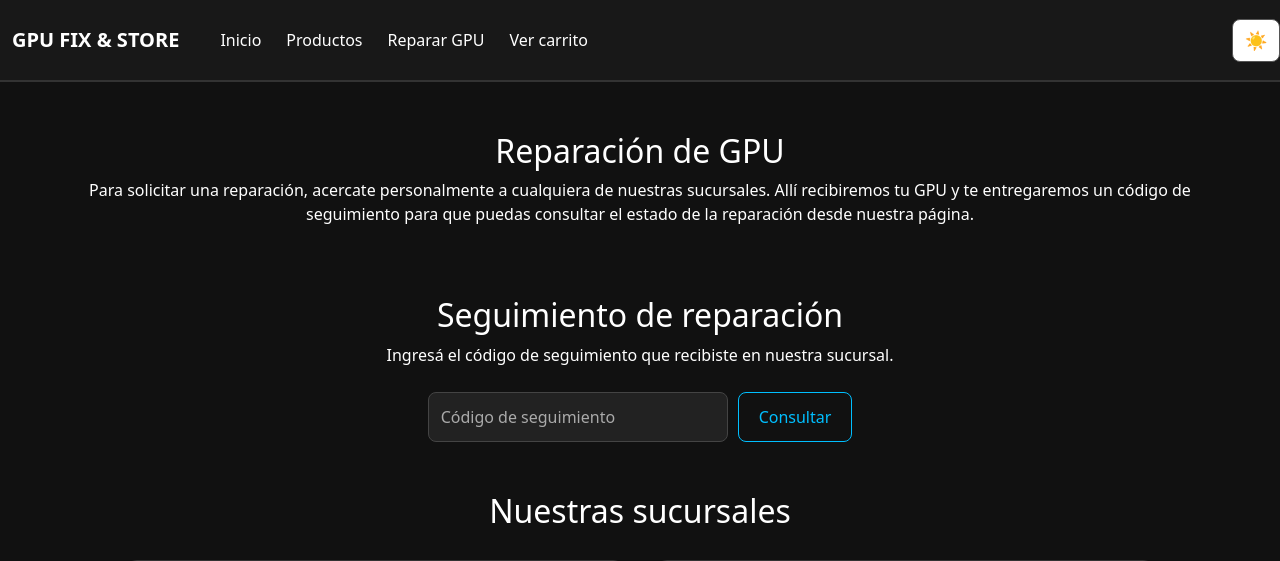
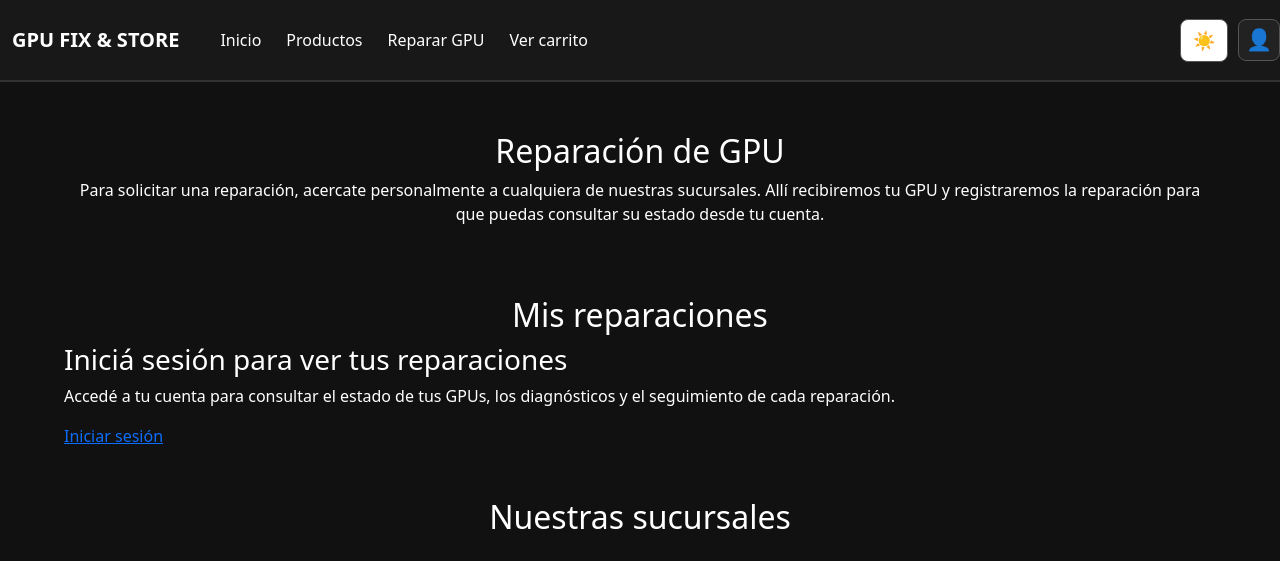
Before and after one commit to Romeriano1/GPUFIX, a PHP site: page /reparar.html in a window 1280 px wide. Shown: the top 561 px of the page. Run offline with PHP 8.4, Linux system fonts and the light colour scheme.

Commit message:
Cambio 9
Comienza el inicio de sesion
Agregado boton para inicio de sesion

```diff
--- a/reparar.html
+++ b/reparar.html
@@ -1,5 +1,4 @@
 <!DOCTYPE html>
-
 <html lang="es">
 
 <head>
@@ -7,12 +6,8 @@
     <meta name="viewport" content="width=device-width, initial-scale=1.0">
     <title>Reparar GPU - GPU FIX & STORE</title>
 
-
     <link rel="stylesheet" href="style.css">
-
     <link href="https://cdn.jsdelivr.net/npm/bootstrap@5.3.8/dist/css/bootstrap.min.css" rel="stylesheet">
-
-
 </head>
 
 <body>
@@ -59,9 +54,26 @@
 
             <div class="navbar-derecha">
 
-            <button id="themeButton" class="theme-button">
+                <button id="themeButton" class="theme-button" type="button" aria-label="Cambiar tema">
                     ☀️
                 </button>
+
+                <div class="cuenta-contenedor">
+
+                    <button
+                        id="cuentaButton"
+                        class="cuenta-button"
+                        type="button"
+                        aria-label="Abrir menú de usuario"
+                        aria-expanded="false">
+                        👤
+                    </button>
+
+                    <div id="cuentaMenu" class="cuenta-menu">
+                        <a href="login.html">Iniciar sesión</a>
+                    </div>
+
+                </div>
 
             </div>
 
@@ -77,32 +89,30 @@
 
             <p class="reparaciones-intro">
                 Para solicitar una reparación, acercate personalmente a cualquiera de nuestras sucursales.
-            Allí recibiremos tu GPU y te entregaremos un código de seguimiento para que puedas consultar
-            el estado de la reparación desde nuestra página.
+                Allí recibiremos tu GPU y registraremos la reparación para que puedas consultar su estado
+                desde tu cuenta.
             </p>
 
         </section>
 
         <section class="seguimiento">
 
-        <h2>Seguimiento de reparación</h2>
+            <h2>Mis reparaciones</h2>
+
+            <div class="acceso-reparaciones">
+
+                <h3>Iniciá sesión para ver tus reparaciones</h3>
 
                 <p>
-            Ingresá el código de seguimiento que recibiste en nuestra sucursal.
+                    Accedé a tu cuenta para consultar el estado de tus GPUs,
+                    los diagnósticos y el seguimiento de cada reparación.
                 </p>
 
-        <form class="formulario-seguimiento">
+                <a href="login.html" class="boton-iniciar-sesion">
+                    Iniciar sesión
+                </a>
 
-            <input
-                type="text"
-                placeholder="Código de seguimiento"
-                aria-label="Código de seguimiento">
-
-            <button type="submit">
-                Consultar
-            </button>
-
-        </form>
+            </div>
 
         </section>
 
@@ -135,7 +145,8 @@
 
                     <a class="boton-maps"
                         href="https://www.google.com/maps/search/?api=1&query=Av.+Rivadavia+5376,+Buenos+Aires,+Argentina"
-                    target="_blank">
+                        target="_blank"
+                        rel="noopener noreferrer">
                         Ver en Google Maps
                     </a>
 
@@ -162,7 +173,8 @@
 
                     <a class="boton-maps"
                         href="https://www.google.com/maps/search/?api=1&query=Florida+537,+Buenos+Aires,+Argentina"
-                    target="_blank">
+                        target="_blank"
+                        rel="noopener noreferrer">
                         Ver en Google Maps
                     </a>
 
@@ -182,6 +194,25 @@
 
     <script src="script.js"></script>
 
+    <script>
+        const cuentaButton = document.getElementById("cuentaButton");
+        const cuentaMenu = document.getElementById("cuentaMenu");
+
+        cuentaButton.addEventListener("click", function(event) {
+            event.stopPropagation();
+
+            const abierto = cuentaMenu.classList.toggle("visible");
+            cuentaButton.setAttribute("aria-expanded", abierto);
+        });
+
+        document.addEventListener("click", function(event) {
+            if (!event.target.closest(".cuenta-contenedor")) {
+                cuentaMenu.classList.remove("visible");
+                cuentaButton.setAttribute("aria-expanded", "false");
+            }
+        });
+    </script>
+
     <script src="https://cdn.jsdelivr.net/npm/bootstrap@5.3.8/dist/js/bootstrap.bundle.min.js"></script>
 
 </body>
--- a/style.css
+++ b/style.css
@@ -167,8 +167,10 @@ body.light-theme .theme-button:hover {
 
 /* MENÚ DE CUENTA */
 
-.cuenta-menu {
+.cuenta-contenedor {
     position: relative;
+    display: flex;
+    align-items: center;
 }
 
 .cuenta-button {
@@ -181,6 +183,7 @@ body.light-theme .theme-button:hover {
     border-radius: 8px;
     background-color: #222222;
     color: white;
+    font-size: 21px;
     cursor: pointer;
     transition: 0.3s;
 }
```
Also changed, not shown: other parts of style.css (+8 -17 lines), carrito.html (+37 -8 lines), index.html (+35 -6 lines), productos.html (+37 -1 lines), rx7600.html (+43 -2 lines), lista1.html (deleted), lista2.html (deleted), mi-cuenta.php (added), mis-compras.php (added). Lines whose indentation alone changed are shown as unchanged.
